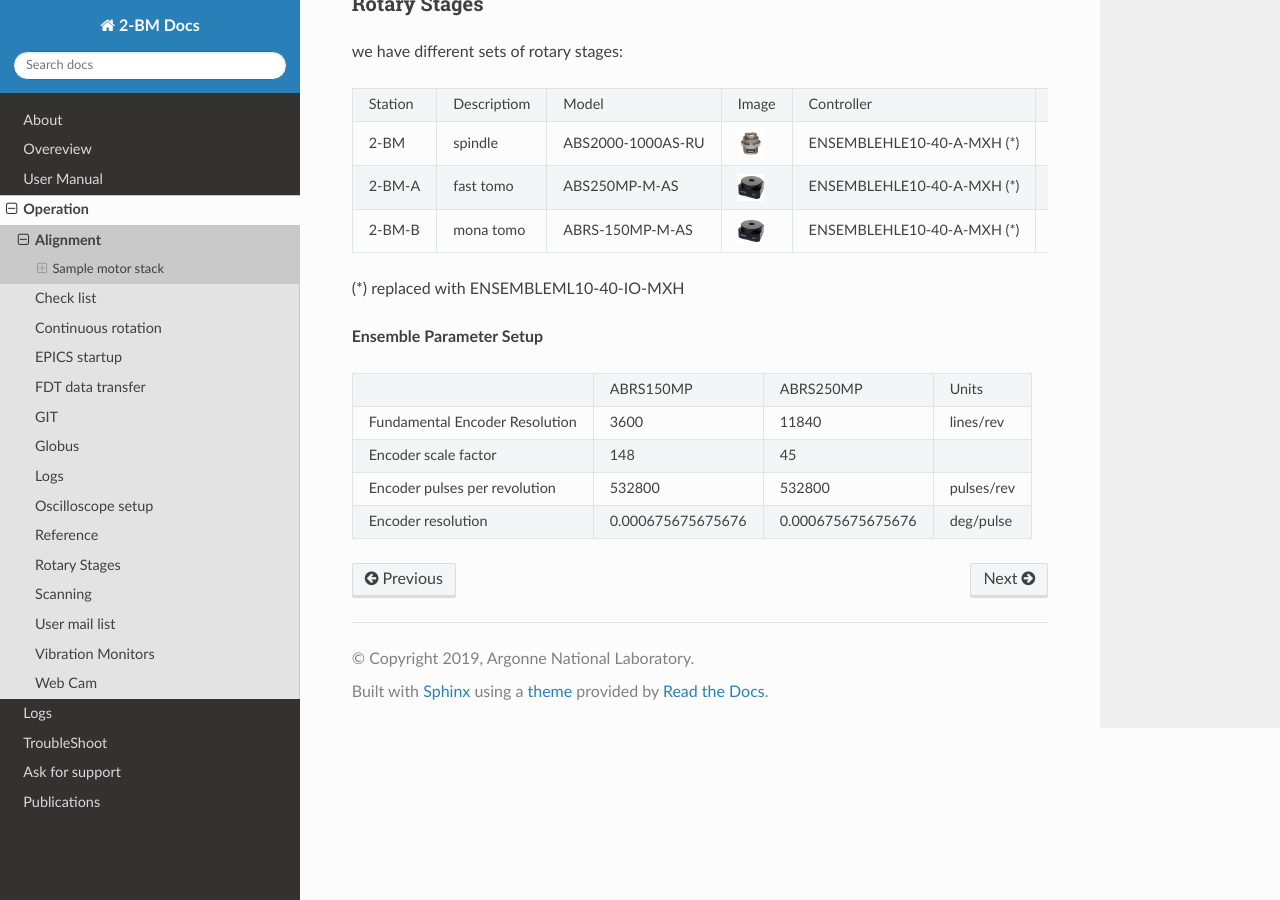
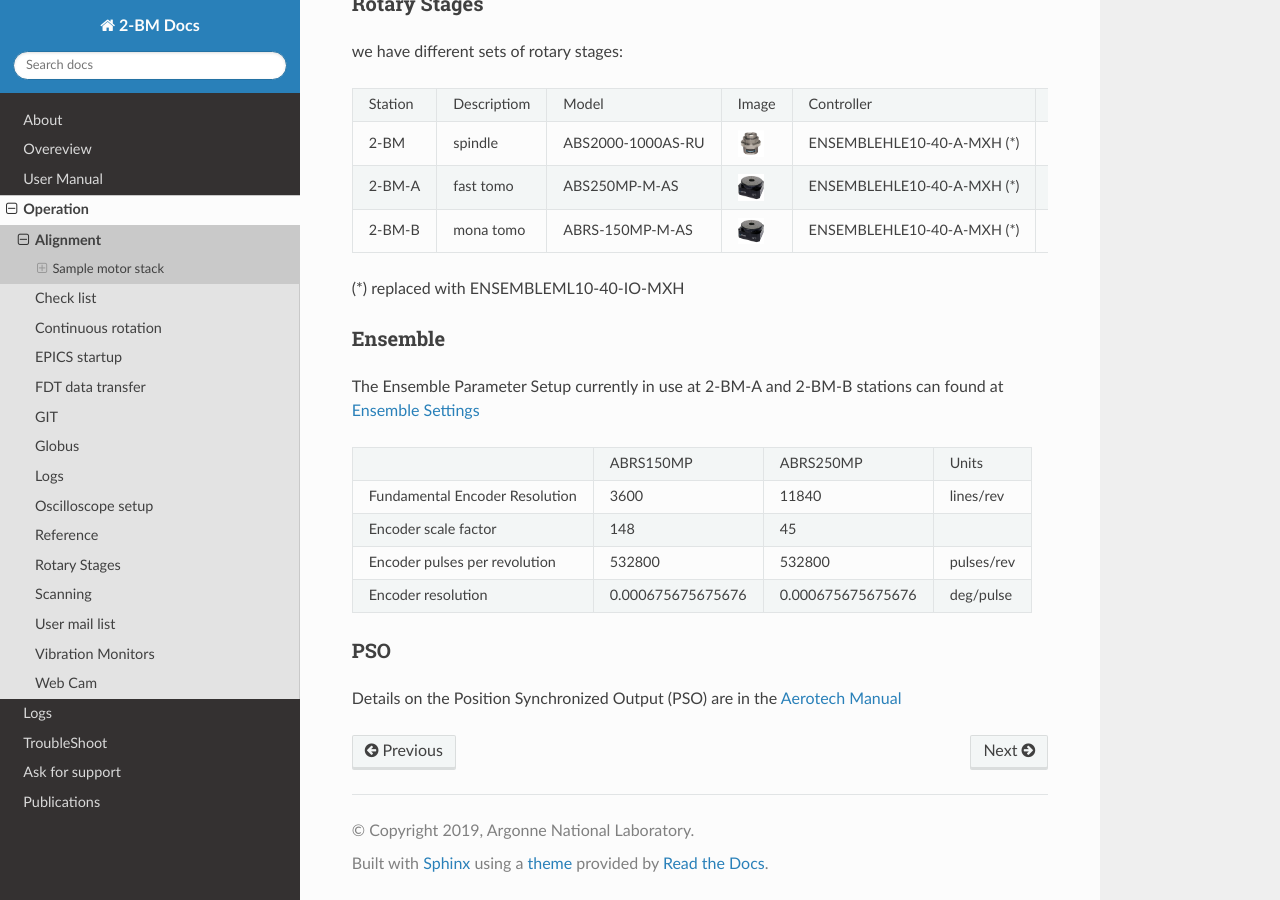
Before and after one commit to xray-imaging/2bm-docs, a Sphinx documentation site: the page built from docs/source/ops/item_000.rst, in a window 1280 px wide and 900 px high, scrolled down 1921 px. Built offline with Sphinx 7.4.7 and the Read the Docs theme 2.0.0, drawn with Linux system fonts in a browser that asks for light colours; the version number could not be read and is left out.

Commit message:
added PSO docs

```diff
--- a/docs/source/ops/item_000.rst
+++ b/docs/source/ops/item_000.rst
@@ -89,7 +89,10 @@
 (*) replaced with ENSEMBLEML10-40-IO-MXH
 
 
-**Ensemble Parameter Setup**
+Ensemble
+~~~~~~~~
+
+The Ensemble Parameter Setup currently in use at 2-BM-A and 2-BM-B stations can found at `Ensemble Settings`_
 
 +--------------------------------+--------------------------+-----------------------+-----------------+
 |                                |       ABRS150MP          |         ABRS250MP     |       Units     |
@@ -103,6 +106,10 @@
 | Encoder resolution             |     0.000675675675676    |  0.000675675675676    |     deg/pulse   |
 +--------------------------------+--------------------------+-----------------------+-----------------+
 
+PSO
+~~~
+
+Details on the Position Synchronized Output (PSO) are in the `Aerotech Manual`_
 
 .. _box link 0002: https://anl.box.com/s/1ffp00cn1gjkyyelnufp0kef336t4jg9
 .. _box link 0003: https://anl.box.com/s/2z5zr200vut71zv07ozsudxqhzvgnv5k
@@ -110,6 +117,8 @@
 .. _order 0004: https://apps.inside.anl.gov/paris/req.jsp?reqNbr=F2-235109
 .. _order 0005: https://apps.inside.anl.gov/paris/req.jsp?reqNbr=E8-198024
 .. _order 0006: https://apps.inside.anl.gov/paris/req.jsp?reqNbr=E8-078092
+.. _Ensemble Settings: https://anl.app.box.com/s/serp2nlyzk0ljvpqczc3btm7ikn9pvlj
+.. _Aerotech Manual: https://anl.box.com/s/l43qkqlhy21f4a8wetmrqbeqz9c7am72
 
 .. |00003| image:: ../img/aerotech_00001.png
     :width: 20pt
```
Also changed, not shown: docs/source/ops/item_017.rst (+13 -2 lines), docs/source/troubleshoot/item_0010.rst (+21 -3 lines).
